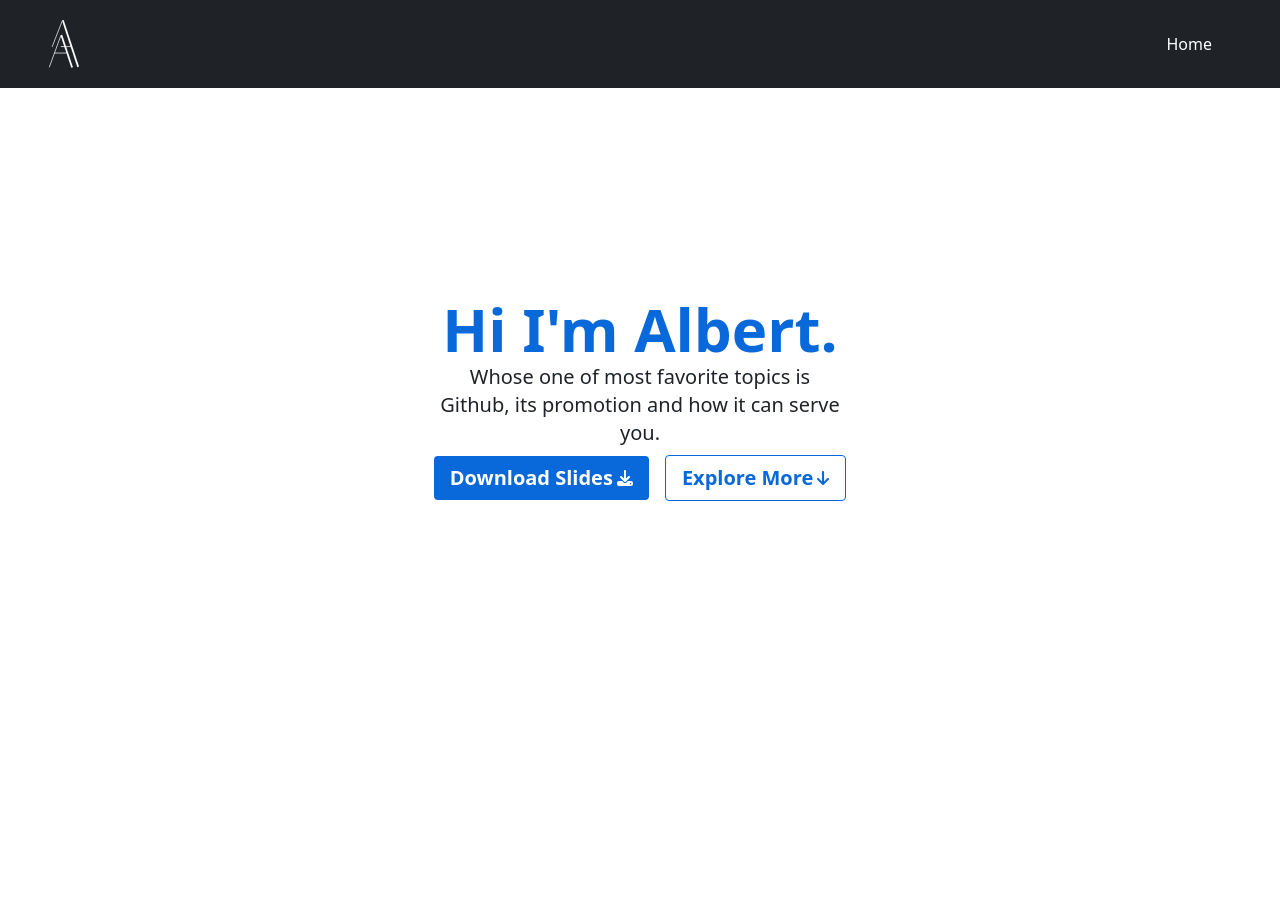
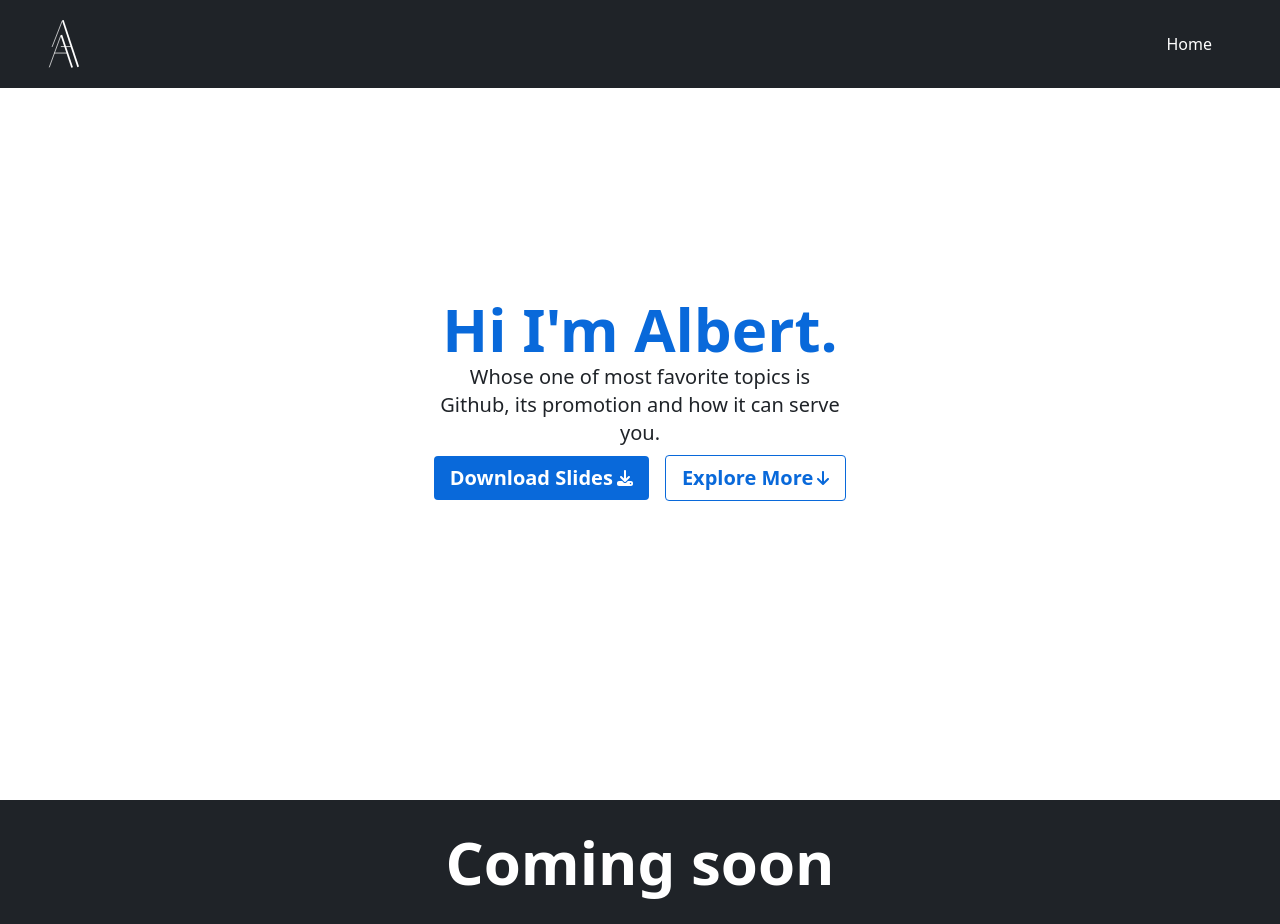
Before and after one commit to AlbertArakelyan/jssumit-albertarakelyan, a website built with Vite: page index.html in a window 1280 px wide. Before the commit the page ends 800 px from the top, so only its background shows below. Built offline with nearby package versions, Linux system fonts and the light colour scheme.

Commit message:
prepared motivation section

```diff
--- a/css/style.css
+++ b/css/style.css
@@ -1,6 +1,10 @@
 @tailwind base;
 @tailwind components;
 @tailwind utilities;
+
+html, body {
+  scroll-behavior: smooth;
+}
 
 .wrapper {
   @apply lg:w-[1200px] w-11/12 mx-auto;
--- a/index.html
+++ b/index.html
@@ -56,7 +56,7 @@
                 <path d="M288 32c0-17.7-14.3-32-32-32s-32 14.3-32 32V274.7l-73.4-73.4c-12.5-12.5-32.8-12.5-45.3 0s-12.5 32.8 0 45.3l128 128c12.5 12.5 32.8 12.5 45.3 0l128-128c12.5-12.5 12.5-32.8 0-45.3s-32.8-12.5-45.3 0L288 274.7V32zM64 352c-35.3 0-64 28.7-64 64v32c0 35.3 28.7 64 64 64H448c35.3 0 64-28.7 64-64V416c0-35.3-28.7-64-64-64H346.5l-45.3 45.3c-25 25-65.5 25-90.5 0L165.5 352H64zm368 56a24 24 0 1 1 0 48 24 24 0 1 1 0-48z"></path>
               </svg>
             </a>
-            <a class="btn-secondary-outline text-xl" href="#about">
+            <a class="btn-secondary-outline text-xl" href="#motivation">
               <span class="mr-1">Explore More</span>
               <svg xmlns="http://www.w3.org/2000/svg" height="1rem" viewBox="0 0 384 512">
                 <!--! Font Awesome Free 6.4.2 by @fontawesome - https://fontawesome.com License - https://fontawesome.com/license (Commercial License) Copyright 2023 Fonticons, Inc. -->
@@ -72,5 +72,8 @@
         </div>
       </div>
     </section>
+    <section id="motivation" class="py-8 bg-primary text-white">
+      <h1 class="text-center text-6xl font-bold">Coming soon</h1>
+    </section>
   </body>
 </html>
```
